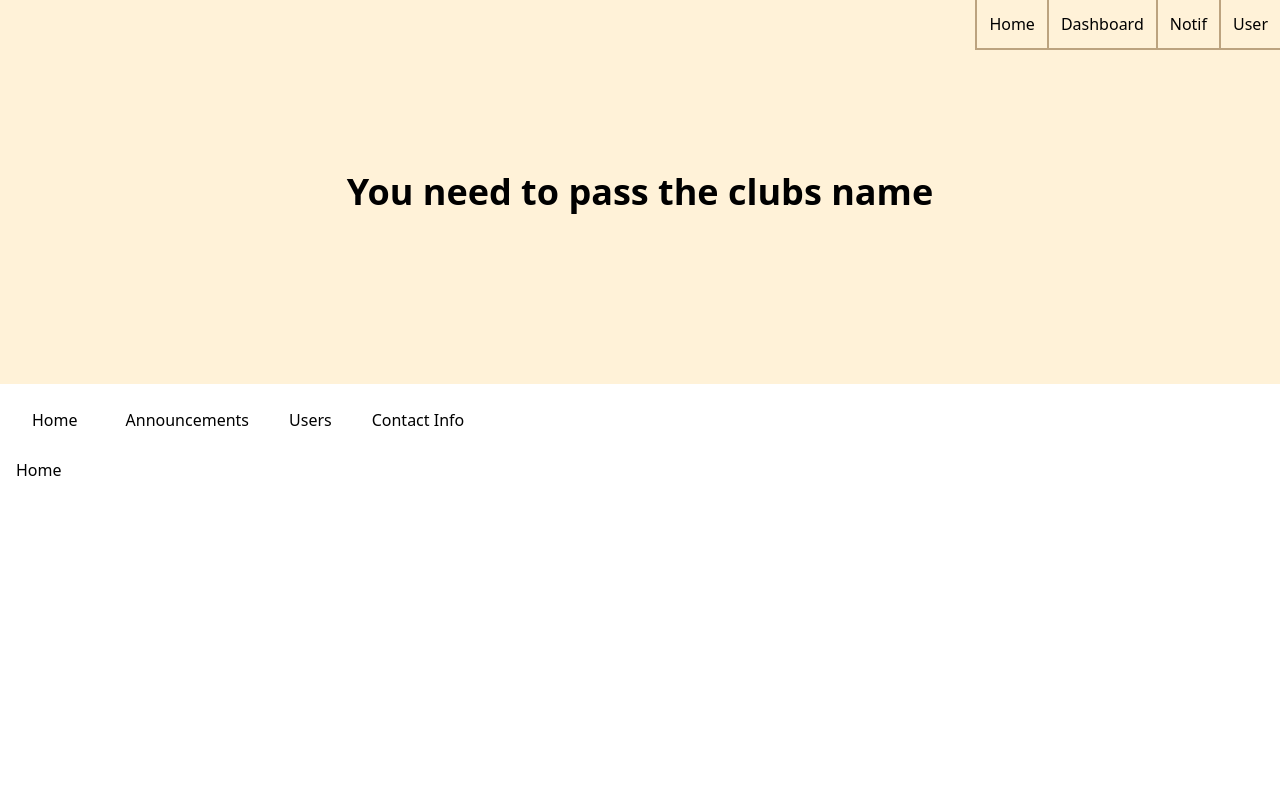
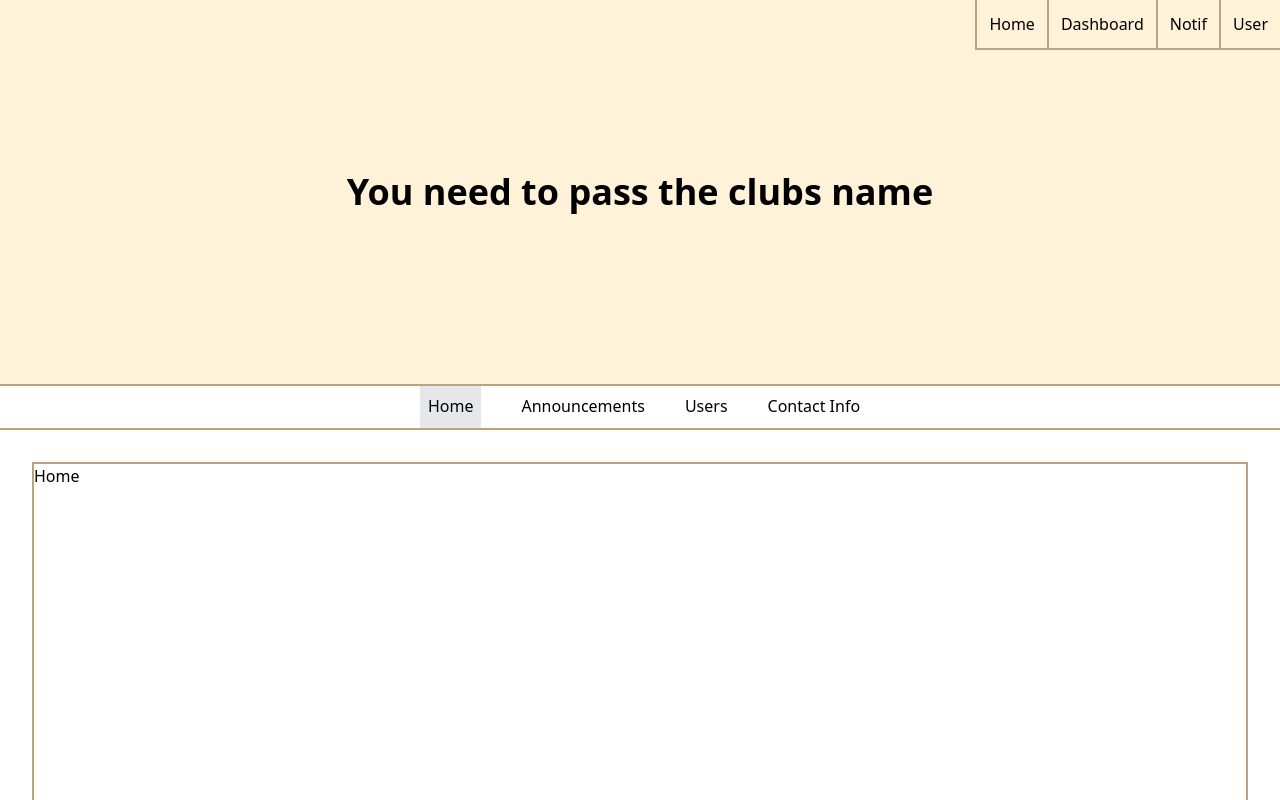
Before and after one commit to jmai321/csuclubconnect, a React (Create React App) app: page /school/1 in a window 1280 px wide. Shown: the top 800 px of the page. Built offline with nearby package versions, Linux system fonts and the light colour scheme; the HTML template or start-up script is replaced by a standard one.

Commit message:
worked on tab and tab section in ClubPage

```diff
--- a/src/ClubPage/ClubPage.tsx
+++ b/src/ClubPage/ClubPage.tsx
@@ -21,7 +21,7 @@ const ClubPage: React.FC = () => {
           case 'contactinfo':
             return <ContactInfo />;
           default:
-            return null;
+            return <Home />;
         }
     };
 
@@ -29,14 +29,14 @@ const ClubPage: React.FC = () => {
         <div>
             <SchoolTopNav/>
             <ClubBanner/>
-            <div className="p-4">
-                <div className="flex justify-start space-x-6">
+            <div>
+                <div className="flex justify-center space-x-6 border-b-2 border-t-2 border-custom-color3">
                     <ClubTab label="Home" onClick={() => setActiveTab('home')} isActive={activeTab === 'home'} />
                     <ClubTab label="Announcements" onClick={() => setActiveTab('announcements')} isActive={activeTab === 'announcements'} />
                     <ClubTab label="Users" onClick={() => setActiveTab('users')} isActive={activeTab === 'users'} />
                     <ClubTab label="Contact Info" onClick={() => setActiveTab('contactinfo')} isActive={activeTab === 'contactinfo'} />
                 </div>
-                <div className="mt-4">
+                <div className="mx-8 my-8 border-custom-color3 border-2">
                     {renderTabContent()}
                 </div>
             </div>
--- a/src/ClubPage/Tab/Announcements.tsx
+++ b/src/ClubPage/Tab/Announcements.tsx
@@ -2,7 +2,7 @@ import React from 'react';
 
 const Announcements: React.FC = () => {
     return (
-        <div>
+        <div className="h-screen">
             Announcements
         </div>
      );
--- a/src/ClubPage/Tab/ClubTab.tsx
+++ b/src/ClubPage/Tab/ClubTab.tsx
@@ -4,14 +4,14 @@ interface ClubTabProps {
     label: string;
     onClick: () => void;
     isActive: boolean;
-  }
+}
 
-  const ClubTab: React.FC<ClubTabProps> = ({ label, onClick, }) => {
+const ClubTab: React.FC<ClubTabProps> = ({ label, onClick, isActive }) => {
     return (
-      <div className={`cursor-pointer p-2 mx-2 border-b-2 border-transparent hover:border-blue-500`} onClick={onClick}>
-        {label}
-      </div>
+        <div className={`cursor-pointer p-2 mx-2 border-b-2 border-transparent ${isActive ? 'bg-gray-200' : ''}`} onClick={onClick}>
+            {label}
+        </div>
     );
-  };
+};
 
-  export default ClubTab;
+export default ClubTab;
--- a/src/ClubPage/Tab/ContactInfo.tsx
+++ b/src/ClubPage/Tab/ContactInfo.tsx
@@ -2,7 +2,7 @@ import React from 'react';
 
 const ContactInfo: React.FC = () => {
     return (
-        <div>
+        <div className="h-screen">
             Contact Info
         </div>
      );
--- a/src/ClubPage/Tab/Home.tsx
+++ b/src/ClubPage/Tab/Home.tsx
@@ -2,7 +2,7 @@ import React from 'react';
 
 const Home: React.FC = () => {
     return (
-        <div>
+        <div className="h-screen">
             Home
         </div>
      );
--- a/src/ClubPage/Tab/Users.tsx
+++ b/src/ClubPage/Tab/Users.tsx
@@ -2,7 +2,7 @@ import React from 'react';
 
 const Users: React.FC = () => {
     return (
-        <div>
+        <div className="h-screen">
             User Info
         </div>
       );
```
